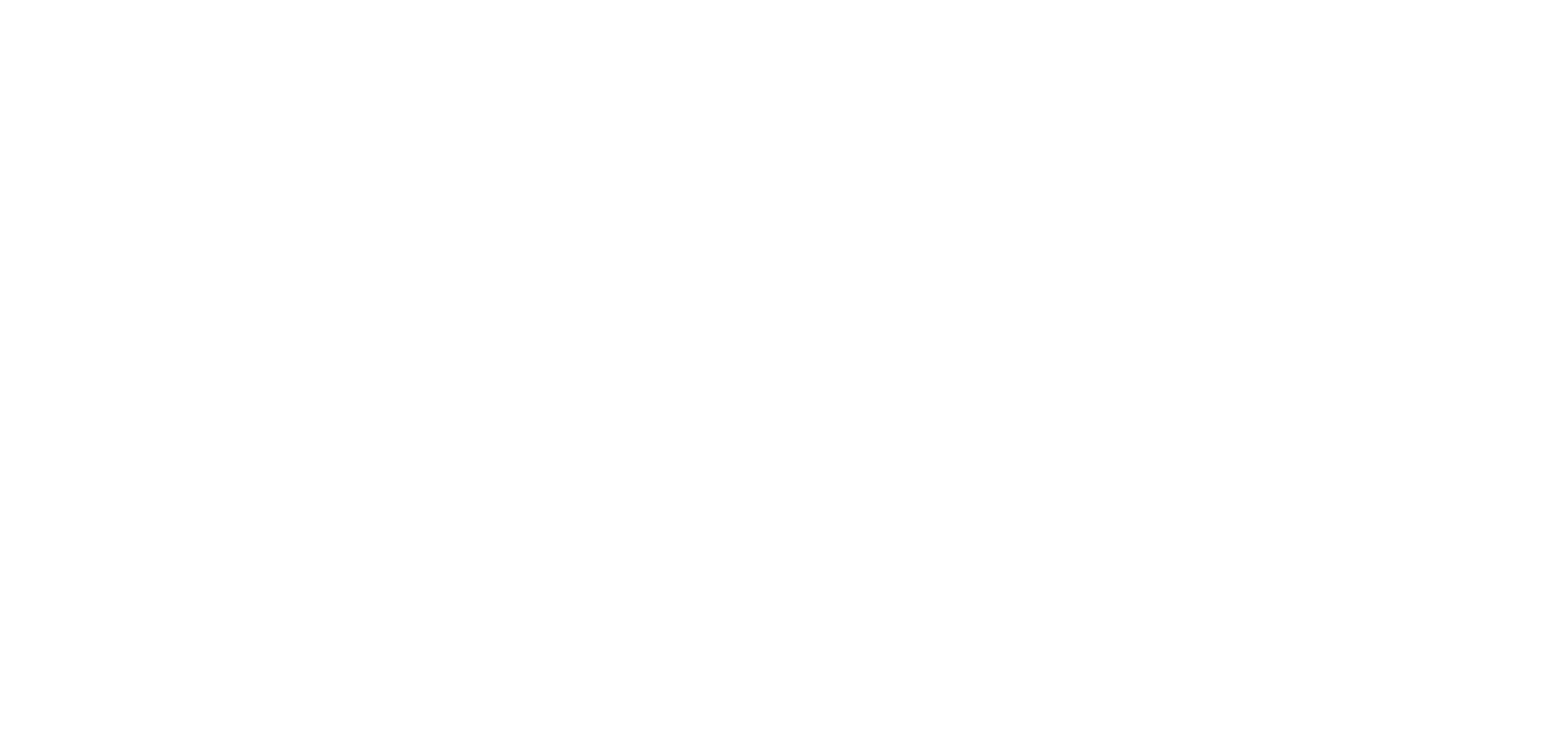
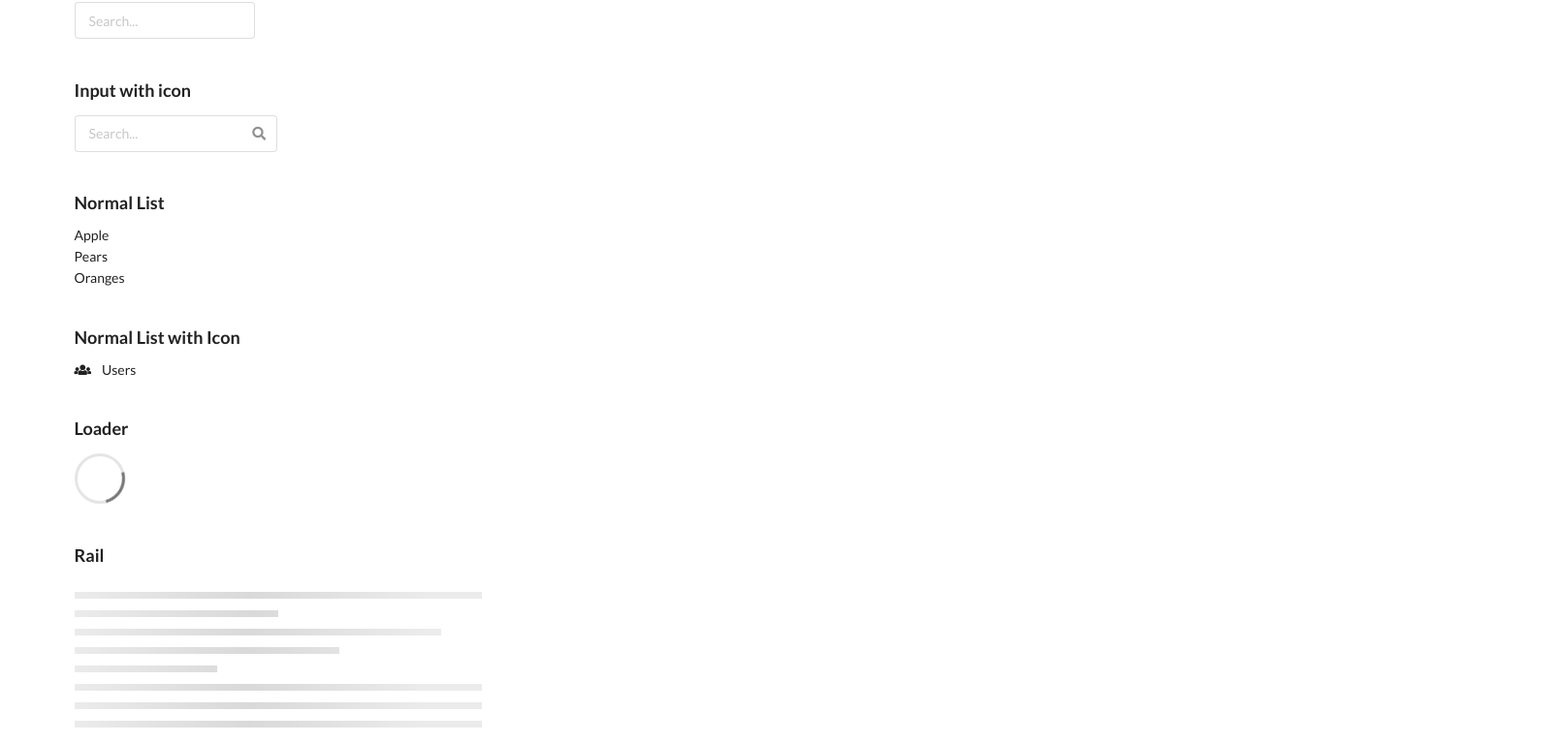
Before and after one commit to soybland/Semantic-UI-ReactComponents, a React (Create React App) app: page / in a window 1280 px wide. Shown: the part 1504-2271 px from the top of the page at 97% size, 1608 px wide, since content can reach past the window. Before the commit the page ends 1456 px from the top, so only its background shows below. Built offline with nearby package versions, Linux system fonts and the light colour scheme.

Commit message:
Add List, Loader, and Rail Component and fix Placeholder bug

```diff
--- a/src/App.js
+++ b/src/App.js
@@ -8,6 +8,9 @@
 import Header from './elements/Header'
 import Image from './elements/Image'
 import Input from './elements/Input'
+import List from './elements/List'
+import Loader from './elements/Loader'
+import Rail from './elements/Rail'
 
 const App = () => {
   return (
@@ -98,6 +101,52 @@
           <Icon type='search' />
         </Input>
         <Divider hidden />
+        <Header>Normal List</Header>
+        <List>
+          <List.Item>Apple</List.Item>
+          <List.Item>Pears</List.Item>
+          <List.Item>Oranges</List.Item>
+        </List>
+        <Divider hidden />
+        <Header>Normal List with Icon</Header>
+        <List>
+          <List.Item>
+            <Icon type='users' />
+            <List.Content>Users</List.Content>
+          </List.Item>
+        </List>
+        <Divider hidden />
+        <Header>Loader</Header>
+        <div>
+          <Loader active size='big' inline />
+        </div>
+        <Divider hidden />
+        <Header>Rail</Header>
+        <div>
+          <Rail left>
+            <Placeholder.Group>
+              <Placeholder line />
+              <Placeholder line />
+            </Placeholder.Group>
+          </Rail>
+          <Rail right>
+            <Placeholder.Group>
+              <Placeholder line />
+              <Placeholder line />
+            </Placeholder.Group>
+          </Rail>
+          <Placeholder.Group>
+            <Placeholder line />
+            <Placeholder line />
+            <Placeholder line />
+            <Placeholder line />
+            <Placeholder line />
+            <Placeholder line />
+            <Placeholder line />
+            <Placeholder line />
+          </Placeholder.Group>
+        </div>
+        <Divider hidden />
       </Container>
     </div>
   )
--- /dev/null
+++ b/src/elements/List/Content.js
@@ -0,0 +1,29 @@
+import React from 'react'
+import PropTypes from 'prop-types'
+
+const ListContent = props => {
+  const { children, varient = '', aligned, floated, ...inheritedProps } = props
+  const classes = ['content']
+
+  if (aligned) classes.push(`${aligned} aligned`)
+  if (floated) classes.push(`${floated} floated`)
+
+  classes.push(varient.split(' '))
+
+  const classString = classes.join(' ')
+
+  return (
+    <div className={classString} {...inheritedProps}>
+      {children}
+    </div>
+  )
+}
+
+ListContent.propTypes = {
+  children: PropTypes.any,
+  varient: PropTypes.string,
+  aligned: PropTypes.string,
+  floated: PropTypes.string
+}
+
+export default ListContent
--- /dev/null
+++ b/src/elements/List/Item/Description.js
@@ -0,0 +1,24 @@
+import React from 'react'
+import PropTypes from 'prop-types'
+
+const ListItemDescription = props => {
+  const { children, varient = '', ...inheritedProps } = props
+  const classes = ['description']
+
+  classes.push(varient.split(' '))
+
+  const classString = classes.join(' ')
+
+  return (
+    <div className={classString} {...inheritedProps}>
+      {children}
+    </div>
+  )
+}
+
+ListItemDescription.propTypes = {
+  children: PropTypes.any,
+  varient: PropTypes.string
+}
+
+export default ListItemDescription
--- /dev/null
+++ b/src/elements/List/Item/Header.js
@@ -0,0 +1,24 @@
+import React from 'react'
+import PropTypes from 'prop-types'
+
+const ListItemHeader = props => {
+  const { children, varient = '', ...inheritedProps } = props
+  const classes = ['header']
+
+  classes.push(varient.split(' '))
+
+  const classString = classes.join(' ')
+
+  return (
+    <div className={classString} {...inheritedProps}>
+      {children}
+    </div>
+  )
+}
+
+ListItemHeader.propTypes = {
+  children: PropTypes.any,
+  varient: PropTypes.string
+}
+
+export default ListItemHeader
--- /dev/null
+++ b/src/elements/List/Item/Item.js
@@ -0,0 +1,36 @@
+import React from 'react'
+import PropTypes from 'prop-types'
+
+const ListItem = props => {
+  const { children, varient = '', value, href, ...inheritedProps } = props
+  let Component = 'div'
+  const classes = ['item']
+
+  if (typeof href === 'string') {
+    Component = 'a'
+  }
+
+  classes.push(varient.split(' '))
+
+  const classString = classes.join(' ')
+
+  return (
+    <Component
+      className={classString}
+      data-value={value}
+      href={href}
+      {...inheritedProps}
+    >
+      {children}
+    </Component>
+  )
+}
+
+ListItem.propTypes = {
+  children: PropTypes.any,
+  varient: PropTypes.string,
+  value: PropTypes.string,
+  href: PropTypes.string
+}
+
+export default ListItem
--- /dev/null
+++ b/src/elements/List/List.js
@@ -0,0 +1,74 @@
+import React from 'react'
+import PropTypes from 'prop-types'
+
+const List = props => {
+  const {
+    children,
+    varient = '',
+    listInList,
+    bulleted,
+    ordered,
+    link,
+    horizontal,
+    inverted,
+    selection,
+    animated,
+    relaxed,
+    divided,
+    celled,
+    size,
+    floated,
+    ...inheritedProps
+  } = props
+  const classes = ['list']
+
+  if (!listInList) classes.unshift('ui')
+  if (bulleted) classes.push('bulleted')
+  if (ordered) classes.push('ordered')
+  if (link) classes.push('link')
+  if (horizontal) classes.push('horizontal')
+  if (inverted) classes.push('inverted')
+  if (selection) classes.push('selection')
+  if (animated) classes.push('animated')
+  if (divided) classes.push('divided')
+  if (celled) classes.push('celled')
+  if (size) classes.push(size)
+  if (floated) classes.push(`${floated} floated`)
+
+  if (relaxed) {
+    if (typeof relaxed === 'string') {
+      classes.push(relaxed)
+    }
+    classes.push('relaxed')
+  }
+
+  classes.push(varient.split(' '))
+
+  const classString = classes.join(' ')
+
+  return (
+    <div className={classString} {...inheritedProps}>
+      {children}
+    </div>
+  )
+}
+
+List.propTypes = {
+  children: PropTypes.any,
+  varient: PropTypes.string,
+  listInList: PropTypes.bool,
+  bulleted: PropTypes.bool,
+  ordered: PropTypes.bool,
+  link: PropTypes.bool,
+  horizontal: PropTypes.bool,
+  inverted: PropTypes.bool,
+  selection: PropTypes.bool,
+  animated: PropTypes.bool,
+  relaxed: PropTypes.oneOfType([PropTypes.bool, PropTypes.string]),
+  divided: PropTypes.bool,
+  celled: PropTypes.bool,
+  size: PropTypes.string,
+  floated: PropTypes.string
+}
+
+export default List
--- /dev/null
+++ b/src/elements/List/index.js
@@ -0,0 +1,12 @@
+import List from './List'
+import Content from './Content'
+import Item from './Item/Item'
+import Header from './Item/Header'
+import Description from './Item/Description'
+
+List.Content = Content
+List.Item = Item
+List.Item.Header = Header
+List.Item.Description = Description
+
+export default List
--- /dev/null
+++ b/src/elements/Loader/index.js
@@ -0,0 +1,55 @@
+import React from 'react'
+import PropTypes from 'prop-types'
+
+const Loader = props => {
+  const {
+    children,
+    varient = '',
+    text,
+    indeterminate,
+    active,
+    disabled,
+    inline,
+    size,
+    inverted,
+    ...inheritedProps
+  } = props
+  const classes = ['ui', 'loader']
+
+  if (text) classes.push('text')
+  if (indeterminate) classes.push('indeterminate')
+  if (active) classes.push('active')
+  if (disabled) classes.push('disabled')
+  if (inline) {
+    if (typeof inline === 'string') {
+      classes.push(inline)
+    }
+    classes.push('inline')
+  }
+  if (size) classes.push(size)
+  if (inverted) classes.push('inverted')
+
+  classes.push(varient.split(' '))
+
+  const classString = classes.join(' ')
+
+  return (
+    <div className={classString} {...inheritedProps}>
+      {children}
+    </div>
+  )
+}
+
+Loader.propTypes = {
+  children: PropTypes.any,
+  varient: PropTypes.string,
+  text: PropTypes.bool,
+  indeterminate: PropTypes.bool,
+  active: PropTypes.bool,
+  disabled: PropTypes.bool,
+  inline: PropTypes.oneOfType([PropTypes.bool, PropTypes.string]),
+  size: PropTypes.string,
+  inverted: PropTypes.bool
+}
+
+export default Loader
--- a/src/elements/Placeholder/Group.js
+++ b/src/elements/Placeholder/Group.js
@@ -18,8 +18,10 @@
 
   classes.push(varient.split(' '))
 
+  const classString = classes.join(' ')
+
   return (
-    <div className={classes} {...inheritedProps}>
+    <div className={classString} {...inheritedProps}>
       {children}
     </div>
   )
--- /dev/null
+++ b/src/elements/Rail/index.js
@@ -0,0 +1,55 @@
+import React from 'react'
+import PropTypes from 'prop-types'
+
+const Loader = props => {
+  const {
+    children,
+    varient = '',
+    left,
+    right,
+    internal,
+    dividing,
+    attached,
+    close,
+    size,
+    ...inheritedProps
+  } = props
+  const classes = ['ui', 'rail']
+
+  if (left) classes.push('left')
+  if (right) classes.push('right')
+  if (internal) classes.push('internal')
+  if (dividing) classes.push('dividing')
+  if (attached) classes.push('attached')
+  if (close) {
+    if (typeof close === 'string') {
+      classes.push(close)
+    }
+    classes.push('close')
+  }
+  if (size) classes.push('size')
+
+  classes.push(varient.split(' '))
+
+  const classString = classes.join(' ')
+
+  return (
+    <div className={classString} {...inheritedProps}>
+      {children}
+    </div>
+  )
+}
+
+Loader.propTypes = {
+  children: PropTypes.any,
+  varient: PropTypes.string,
+  left: PropTypes.bool,
+  right: PropTypes.bool,
+  internal: PropTypes.bool,
+  dividing: PropTypes.bool,
+  attached: PropTypes.bool,
+  close: PropTypes.oneOfType([PropTypes.bool, PropTypes.string]),
+  size: PropTypes.string
+}
+
+export default Loader
```
Also changed, not shown: src/elements/Label/Group.js (+4 -5 lines), 1 other file (tests, documents, lock files or other folders).
